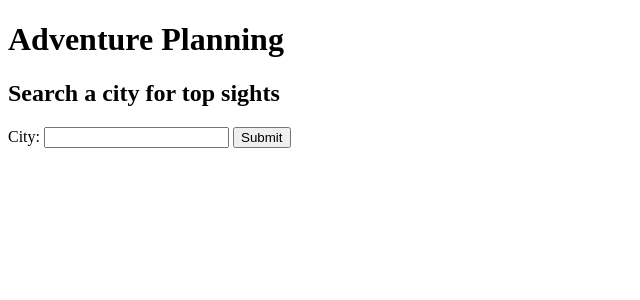
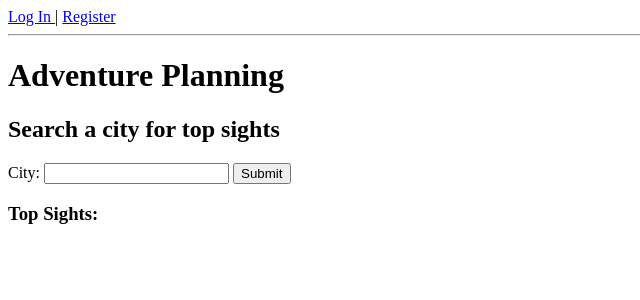
Before and after one commit to tuongviatruong/Adventure-project, a Flask app: page / in a window 1280 px wide. Shown: the top 300 px of the page, without its empty margins (0-640 px from the left). Run offline with Flask 2, Linux system fonts and the light colour scheme; some libraries are stand-ins or nearby versions.

Commit message:
Got app to list top sights of city

```diff
--- a/server.py
+++ b/server.py
@@ -35,17 +35,20 @@ def show_top_sights():
 
 	business = data["businesses"]
 
-
+	top_sights = []
 	for place in business:
 		for info, value in place.items():
-			print info, value
+			if info == "name":
+				top_sights.append(value)
 
+	print "sights:",top_sights
+	return jsonify(top_sights)
 
+@app.route('/register-form')
+def register():
+    """Register User"""
 
-
-	return data
-
-
+    return render_template("register_form.html")
 
 # @app.route("/map")
 # def show_map():
@@ -73,4 +76,4 @@ if __name__ == "__main__":
 	# Use the DebugToolbar
 	DebugToolbarExtension(app)
 
-	app.run()
+	app.run(port=5000, host='0.0.0.0')
--- a/templates/base.html
+++ b/templates/base.html
@@ -10,7 +10,21 @@
 </head>
 
 <body>
+    {% if session %}
+        <a href='/logout'>Log Out</a>
+    {% else %}
+        <a href='/login-form'>Log In </a> | <a href='/register-form'>Register </a>
 
+    {% endif %}
+
+    <hr>
+
+     <!-- Show flashed messages -->
+  {% with messages = get_flashed_messages() %}
+      {% for message in messages %}
+          <div class="alert alert-warning">{{ message }}</div>
+      {% endfor %}
+  {% endwith %}
     {% block body %}  {% endblock %}
 
 </body>
--- a/templates/homepage.html
+++ b/templates/homepage.html
@@ -15,15 +15,22 @@
 
   </form>
 
+  <p>
+    <h3>Top Sights:</h3> <span id='top_sights'></span>
+    <ul id='list_items'></ul>
+  </p>
+
  <script>
   "use strict";
   let submitButton = document.querySelector("#sights");
 
   function showResults(result) {
     console.log(result)
-    result["name"]
+    for (let sight of result) {
+      $('#list_items').append("<li>" + sight + "</li>")
+    }
+
   }
-
 
   function submitCity(evt) {
     evt.preventDefault();
```
Also changed, not shown: register_form.html (added, +12 -0 lines), templates/register_form.html (added).
